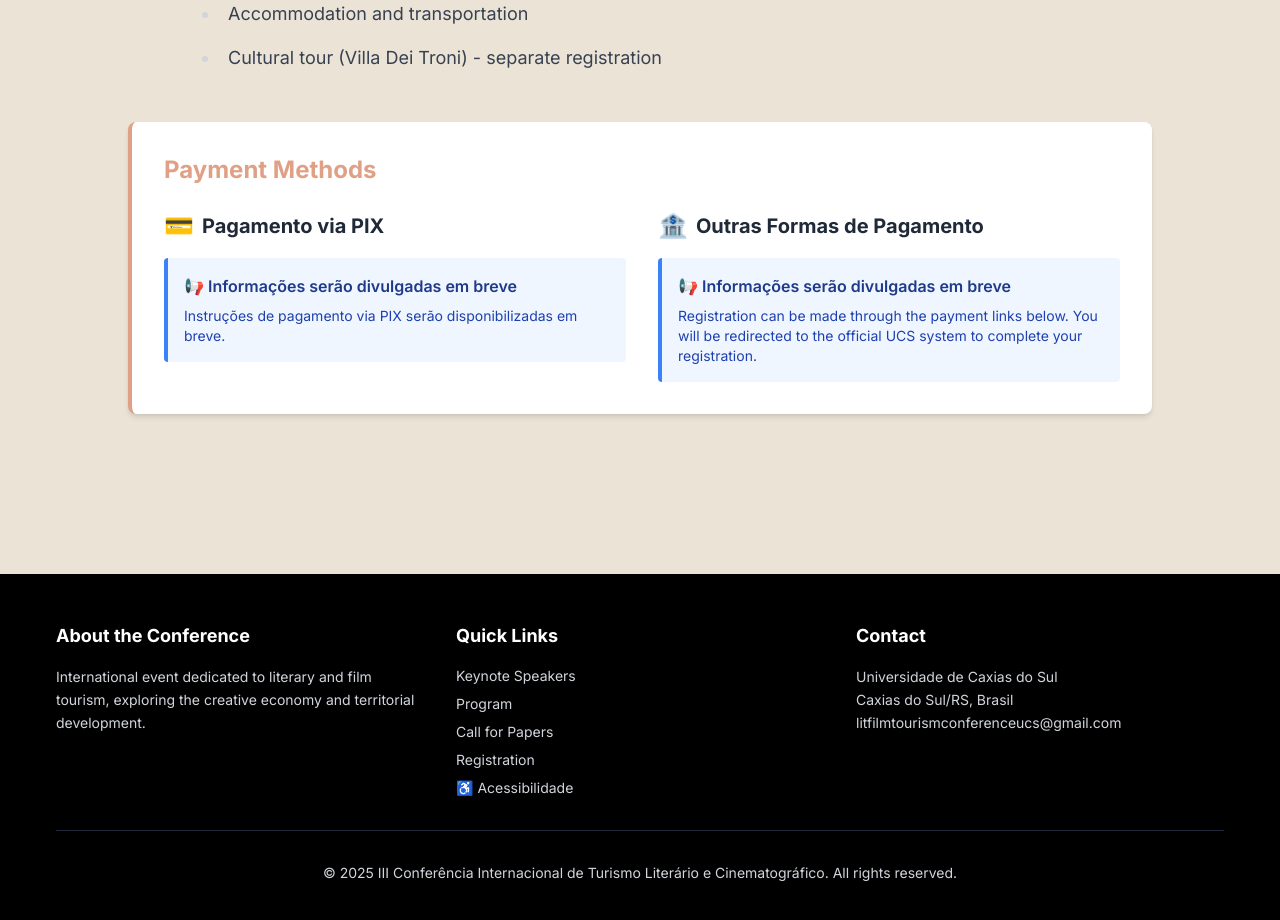
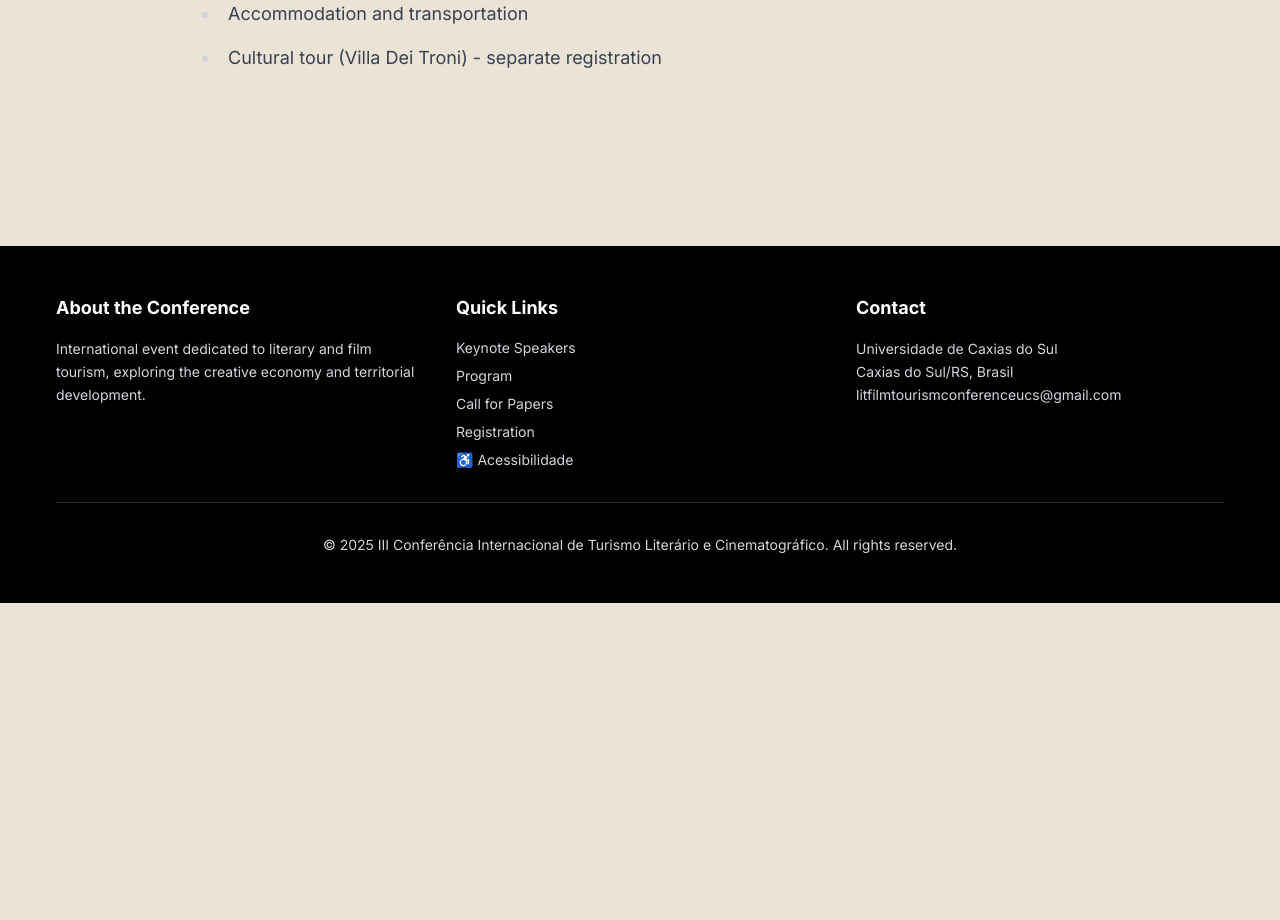
Before and after one commit to KesiaDev/conferencia-turismo-site, a React (Vite) app in the folder apps/web/: page /fees in a window 1280 px wide. Shown: the part 1520-2440 px from the top of the page. After the commit the page ends 2123 px from the top, so only its background shows below. Built offline with nearby package versions, Linux system fonts and the light colour scheme; no server answers.

Commit message:
feat: remover completamente seÃ§Ã£o Formas de Pagamento - links UCS funcionando

```diff
--- a/apps/web/src/pages/Fees.tsx
+++ b/apps/web/src/pages/Fees.tsx
@@ -111,59 +111,6 @@ export default function Fees() {
             <li>{t("fees.notIncludedItem2")}</li>
           </ul>
         </div>
-
-        <div className="mt-12 max-w-5xl mx-auto bg-white rounded-lg shadow-md p-4 sm:p-6 md:p-8 border-l-4 border-[#e0a085]">
-          <h2 className="text-xl sm:text-2xl font-bold mb-4 sm:mb-6 text-[#e0a085] text-center sm:text-left">
-            {t("fees.payment")}
-          </h2>
-
-          <div className="grid grid-cols-1 sm:grid-cols-2 gap-4 sm:gap-6 md:gap-8">
-            {/* PIX - Seção preparada */}
-            <div className="space-y-3 sm:space-y-4">
-              <h3 className="text-lg sm:text-xl font-bold text-gray-800 mb-3 sm:mb-4 flex items-center justify-center sm:justify-start gap-2">
-                <span className="text-xl sm:text-2xl">💳</span>
-                Pagamento via PIX
-              </h3>
-
-              <div className="bg-blue-50 border-l-4 border-blue-500 p-3 sm:p-4 rounded">
-                <p className="text-sm sm:text-base font-semibold text-blue-900 mb-2 text-center sm:text-left">
-                  📢 Informações serão divulgadas em breve
-                </p>
-                <p className="text-xs sm:text-sm text-blue-800 text-center sm:text-left">
-                  Instruções de pagamento via PIX serão disponibilizadas em breve.
-                </p>
-              </div>
-            </div>
-
-            {/* Outras formas - Seção preparada */}
-            <div className="space-y-3 sm:space-y-4">
-              <h3 className="text-lg sm:text-xl font-bold text-gray-800 mb-3 sm:mb-4 flex items-center justify-center sm:justify-start gap-2">
-                <span className="text-xl sm:text-2xl">🏦</span>
-                Outras Formas de Pagamento
-              </h3>
-
-              <div className="bg-blue-50 border-l-4 border-blue-500 p-3 sm:p-4 rounded">
-                <p className="text-sm sm:text-base font-semibold text-blue-900 mb-2 text-center sm:text-left">
-                  📢 Informações serão divulgadas em breve
-                </p>
-                <p className="text-xs sm:text-sm text-blue-800 text-center sm:text-left">
-                  {t("fees.paymentInfo")}
-                </p>
-              </div>
-            </div>
-          </div>
-
-          {/* Comentários mantidos para quando houver informações
-          <div className="mt-6 text-sm text-gray-500 italic border-t pt-4">
-            <p>💡 <strong>Desenvolvedor:</strong> Quando tiver as informações de pagamento:</p>
-            <ul className="list-disc ml-6 mt-2 space-y-1">
-              <li>Para PIX: adicione o QR Code em /public/pix-qrcode.png e a chave PIX</li>
-              <li>Para outras formas: adicione link de pagamento ou dados bancários</li>
-              <li>Remova os alertas "em breve" e descomente as seções preparadas acima</li>
-            </ul>
-          </div>
-          */}
-        </div>
       </Section>
     </>
   );
```
